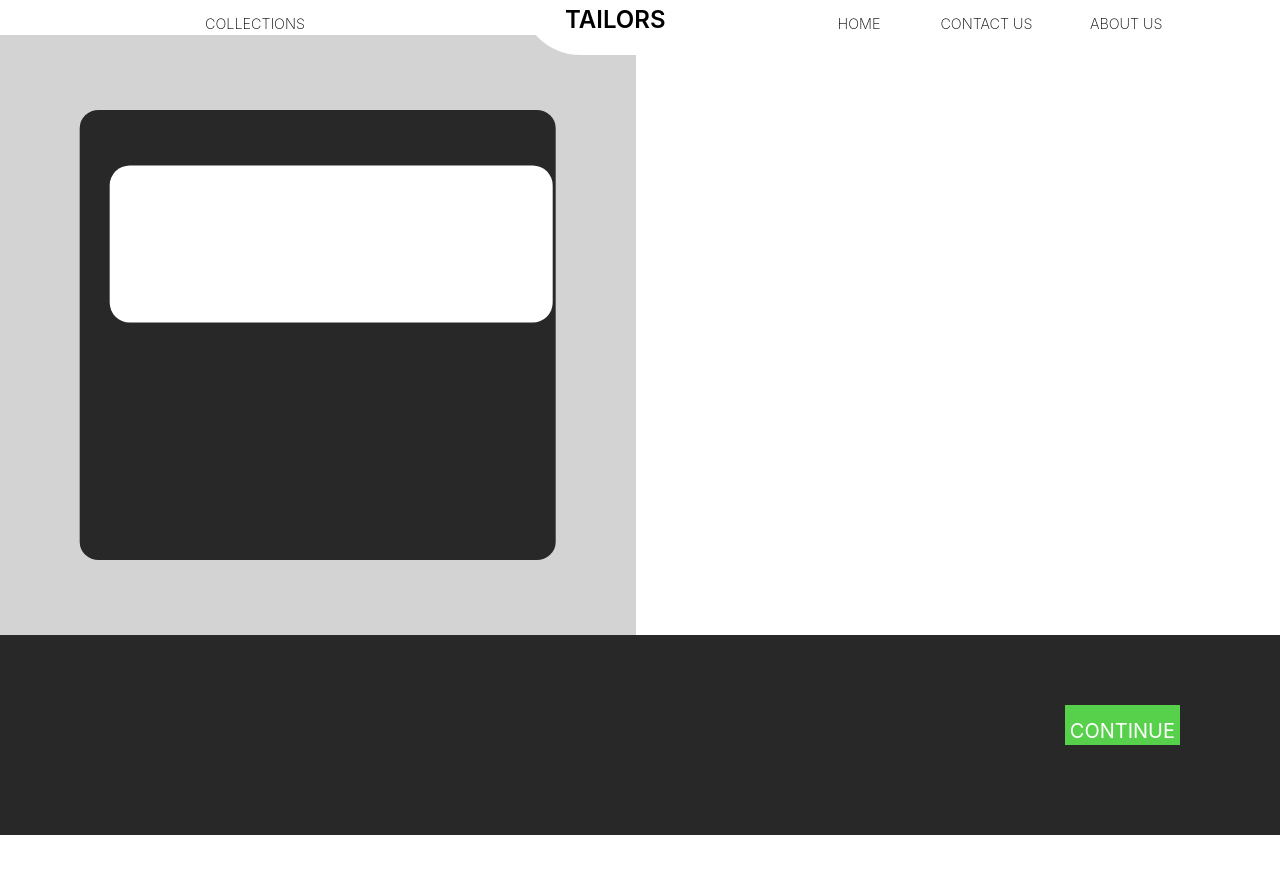
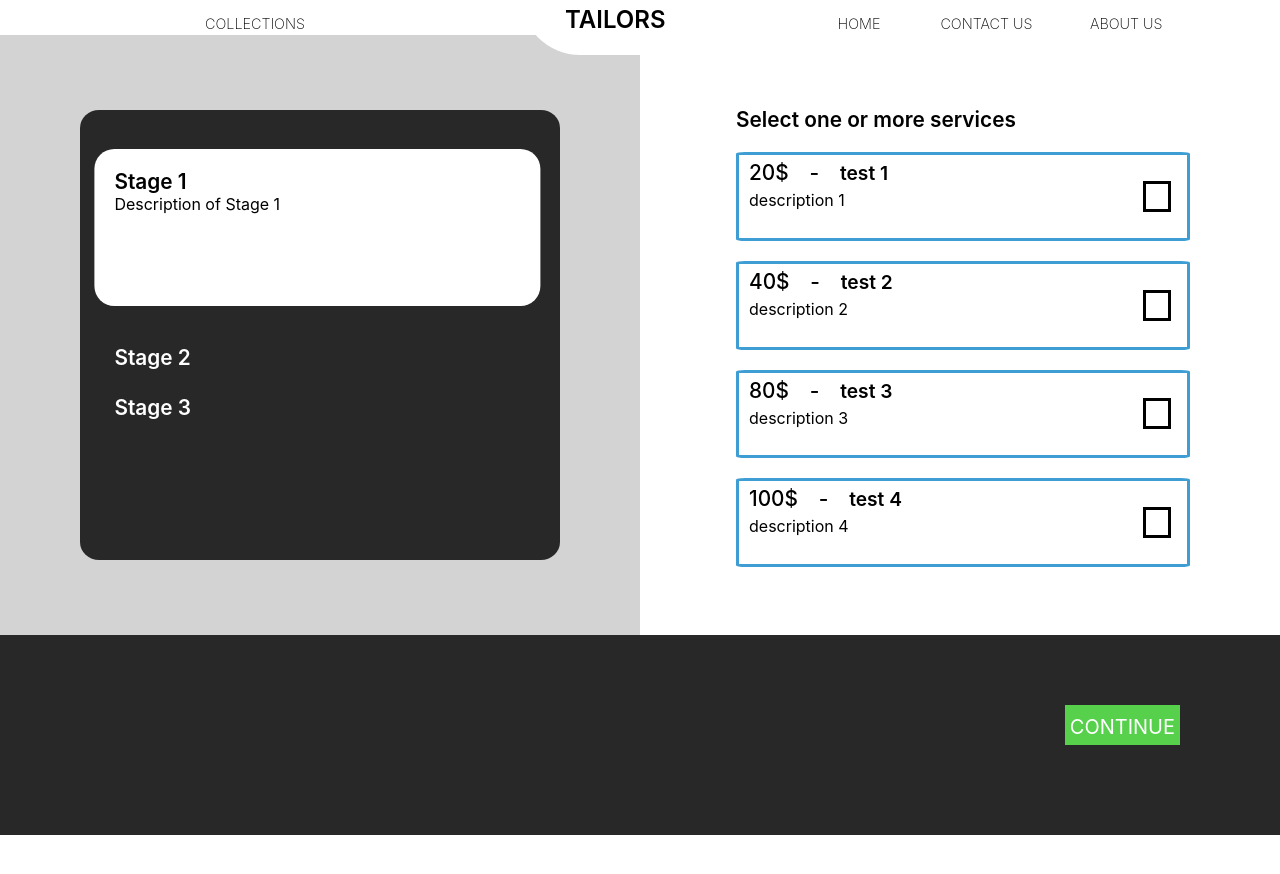
Before and after one commit to SEG3125-wiltley/SEG3125-wiltley.github.io, a React (Create React App) app: page /bookings in a window 1280 px wide. Shown: the top 874 px of the page. Built offline with nearby package versions, Linux system fonts and the light colour scheme.

Commit message:
added stage one in booking process

```diff
--- a/src/components/booking/booking-stage/BookingStage.css
+++ b/src/components/booking/booking-stage/BookingStage.css
@@ -2,12 +2,32 @@
 .booking-stage-flex {
     width: 93%;
     height: 10%;
-    font-size: 2.5rem;
     border-radius: 20px;
+    font-size: 2.0rem;
 }
 
 .booking-stage-flex.activated {
+    margin-top: 20px;
     height: 50%;
     background-color: #FFFFFF;
     color: black;
 }
+
+.booking-stage-main-text {
+    margin-top: 20px;
+    font-size: 1.3rem;
+    font-weight: 600;
+    text-indent: 20px;
+}
+
+.booking-stage-details-text {
+    height: 0%;
+    text-indent: -9999px;
+}
+
+.booking-stage-details-text.activated {
+    height: 100%;
+    text-indent: 0px;
+    font-size: 1.0rem;
+    text-indent: 20px;
+}
--- a/src/components/booking/booking-stage/BookingStage.tsx
+++ b/src/components/booking/booking-stage/BookingStage.tsx
@@ -15,6 +15,12 @@ export function BookingStage (props: StageInfo) {
 
     return <>
         <div className={`booking-stage-flex ${props.current ? "activated" : ""}`}>
+            <div className="booking-stage-main-text">
+                {props.name}
+            </div>
+            <div className={`booking-stage-details-text ${props.current ? "activated" : ""}`}>
+                {props.description}
+            </div>
         </div>
     </>
 
--- /dev/null
+++ b/src/components/booking/stages/stage-one/StageOne.css
@@ -0,0 +1,13 @@
+.stage-one-flex-column {
+    width: 70%;
+    height: 80%;
+    display: flex;
+    flex-direction: column;
+    justify-content: space-evenly;
+}
+
+.stage-one-title-text {
+    font-size: 1.3rem;
+    font-weight: 600;
+    margin-bottom: 20px;
+}
--- /dev/null
+++ b/src/components/booking/stages/stage-one/StageOne.tsx
@@ -0,0 +1,16 @@
+import "./StageOne.css"
+import { Service } from "./services/Service"
+
+export function StageOne() {
+
+    return <>
+
+        <div className="stage-one-flex-column">
+            <div className="stage-one-title-text">Select one or more services</div>
+            <Service name="test 1" description="description 1" price="20"/>
+            <Service name="test 2" description="description 2" price="40"/>
+            <Service name="test 3" description="description 3" price="80"/>
+            <Service name="test 4" description="description 4" price="100"/>
+        </div>
+    </>
+}
--- /dev/null
+++ b/src/components/booking/stages/stage-one/services/Service.css
@@ -0,0 +1,65 @@
+
+
+.service-box {
+    height: 20%;
+    width: 100%;
+    border-radius: 2%;
+    border-size: 2px;
+    border-color: #3E9ED4;
+    border-style: solid;
+    margin-bottom: 20px;
+    display: flex;
+}
+
+.service-box-text-area {
+    margin-top: 5px;
+    margin-left: 10px;
+    width: 90%;
+    height: 100%;
+}
+
+.service-price-text {
+    font-size: 1.3rem;
+    font-weight: 500;
+    display: inline-block;
+}
+
+.service-name-text {
+    font-size: 1.2rem;
+    font-weight: 600;
+    display: inline-block;
+}
+
+.service-description-text {
+    margin-top: 5px;
+}
+
+.service-box-button-area {
+    width: 10%;
+    height: 100%;
+    display: flex;
+    flex-direction: column;
+    justify-content: center;
+}
+
+.service-selection-box {
+    width: 50%;
+    height: 30%;
+    border-style: solid;
+    border-color: #000000;
+    text-indent: -9999px;
+}
+
+.service-selection-box:hover {
+    cursor: pointer;
+}
+
+.service-selection-box.selected {
+    background-color: #57D14C;
+    text-indent: 0px;
+    font-weight: 800;
+    font-size: 1.1rem;
+    color: white;
+    text-align: center;
+    overflow: hidden;
+}
--- /dev/null
+++ b/src/components/booking/stages/stage-one/services/Service.tsx
@@ -0,0 +1,46 @@
+import "./Service.css"
+import { useState } from 'react'
+
+interface service {
+    name: string;
+    description: string;
+    price: string;
+}
+
+export function Service(props: service) {
+
+    const [selected, setSelected] = useState<boolean>(false);
+
+    const handleClick = (event: React.MouseEvent<HTMLDivElement>) => {
+        event.preventDefault();
+        if (selected === false) {
+            setSelected(true);
+        } else {
+            setSelected(false);
+        }
+
+    }
+
+    return <>
+        <div className="service-box">
+            <div className="service-box-text-area">
+                <div className="service-price-text">
+                    {props.price}$&emsp;-&emsp;
+                </div>
+
+                <div className="service-name-text">
+                    {props.name}
+                </div>
+                <div className="service-description-text">
+                    {props.description}
+                </div>
+            </div>
+            <div className="service-box-button-area">
+                <div onClick={handleClick} className={`service-selection-box ${selected ? 'selected' : ''} `}>
+                    ✓
+                </div>
+            </div>
+        </div>
+    </>
+
+}
--- /dev/null
+++ b/src/components/booking/stages/stage-two/StageTwo.tsx
@@ -0,0 +1,8 @@
+import "./StageTwo.css"
+
+export function StageTwo() {
+    return <>
+
+        ok ok ok ok ok ok ok ok ok ok okk
+    </>
+}
--- a/src/pages/booking/Booking.css
+++ b/src/pages/booking/Booking.css
@@ -15,12 +15,17 @@
 }
 
 .booking-island-side {
-    flex-grow: 1;
+    width: 100%;
     background-color: #D3D3D3;
 }
 
 .booking-info-side {
-    flex-grow: 1;
+    position: absolute;
+    top: 12%;
+    width: 100%;
+    height: 100%;
+    display: flex;
+    justify-content: center;
 }
 
 .booking-bottom-section {
@@ -48,7 +53,7 @@
     height: 100%;
     color: white;
     font-size: 1.25em;
-    transform: translate(0%, 35%);
+    transform: translate(0%, 25%);
 }
 
 .booking-container {
@@ -68,11 +73,17 @@
     border-radius: 4%;
 }
 
+.booking-island-center {
+    display: flex;
+    width: 100%;
+    height: 100%;
+    justify-content: center;
+}
+
 .booking-island-flex {
     display: flex;
-    transform: translate(0%, 10%);
-    margin-left: 30px;
     height: 70%;
+    transform: translate(3%, 0%);
     width: 100%;
     color: white;
     flex-direction: column;
--- a/src/pages/booking/Booking.tsx
+++ b/src/pages/booking/Booking.tsx
@@ -1,6 +1,8 @@
 import "./Booking.css"
 import { useState } from 'react';
 import { BookingStage } from "../../components/booking/booking-stage/BookingStage"
+import {StageOne} from "../../components/booking/stages/stage-one/StageOne"
+import {StageTwo} from "../../components/booking/stages/stage-two/StageTwo"
 
 type Stage = {
     id: number,
@@ -44,12 +46,23 @@ export function Booking() {
         setCurrentStage(stages[currentStage.id + 1])
     };
 
+
+    const renderComponent = () => {
+        switch(currentStage.id) {
+            case 0:
+                return <StageOne />;
+            default:
+                return <StageTwo />;
+        }
+    }
+
     return <>
         <div className="booking-flex-stack">
             <div className="booking-flex">
                 <div className="booking-island-side">
                     <div className="booking-container">
                         <div className="booking-island">
+                            <div className="booking-island-center">
                                 <div className="booking-island-flex">
                                     {stages.map(stage => (
                                         <BookingStage
@@ -64,9 +77,12 @@ export function Booking() {
                             </div>
                         </div>
                     </div>
+                </div>
 
+                <div className="booking-container">
                     <div className="booking-info-side">
-                a
+                        {renderComponent()}
+                    </div>
                 </div>
             </div>
 
```
Also changed, not shown: src/components/booking/stages/stage-two/StageTwo.css (added). Lines whose indentation alone changed are shown as unchanged.
